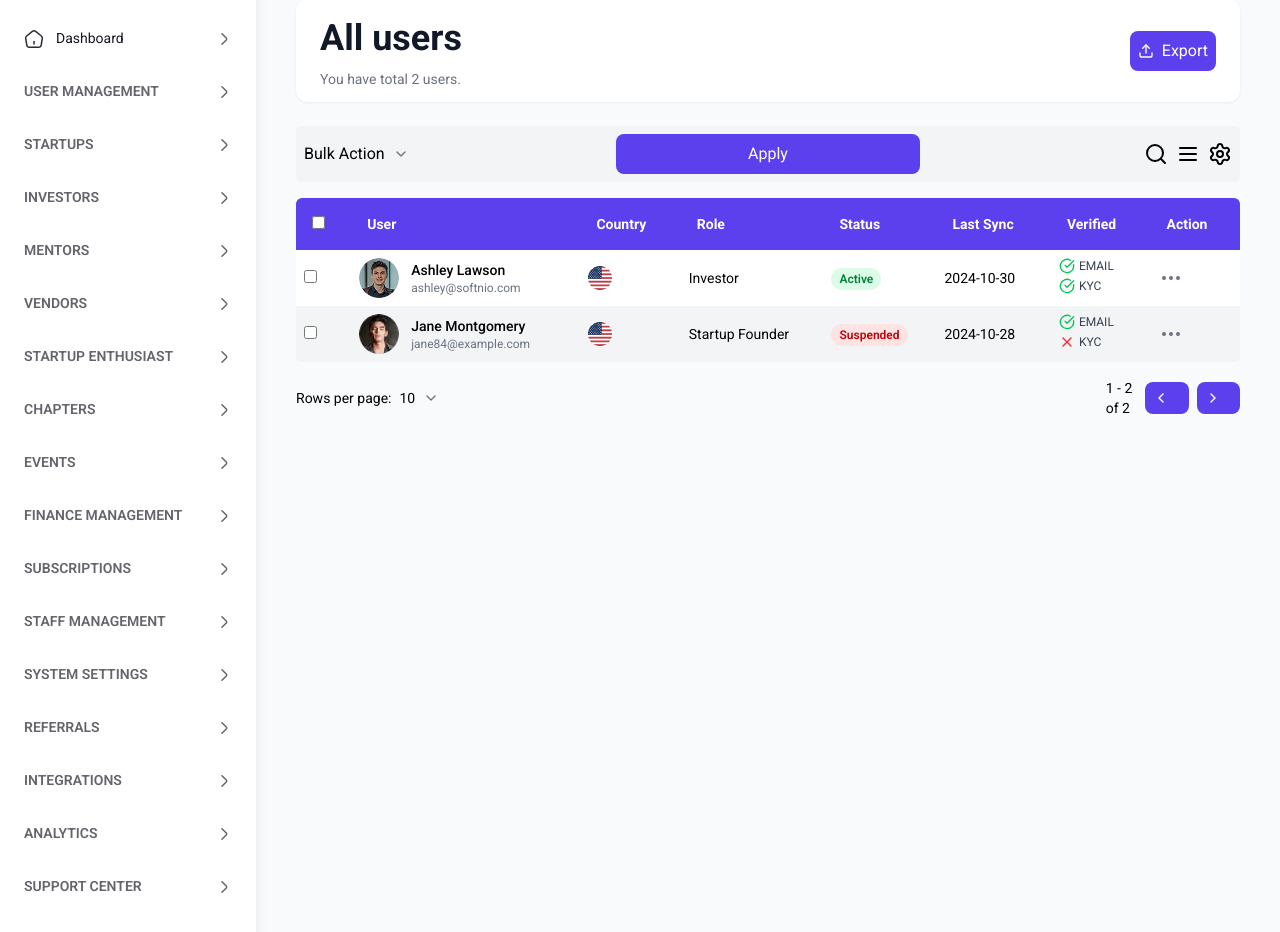
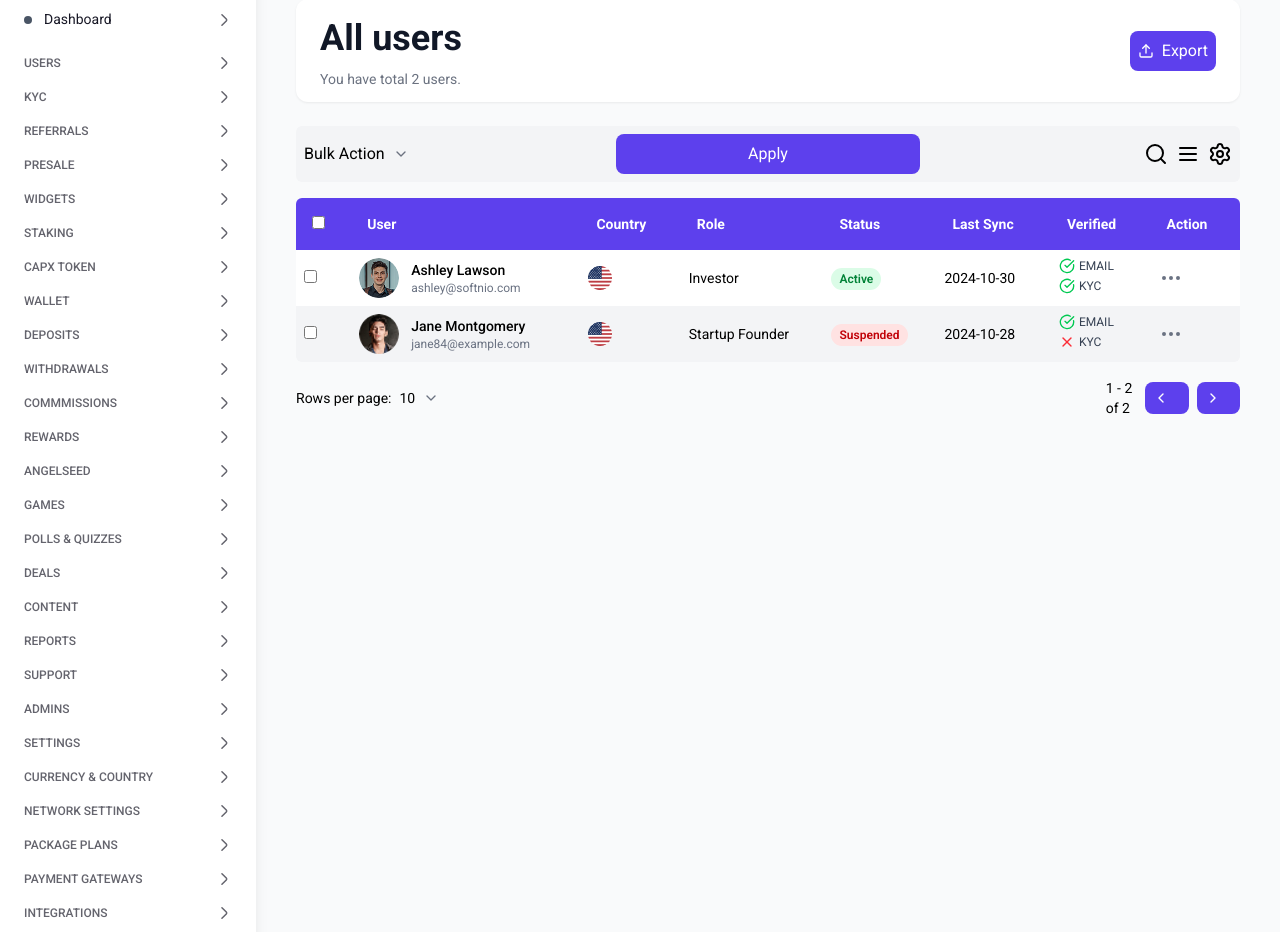
Before and after one commit to lovekush-pitchmatter/capsheild-admin-ui-svc, a React (Vite) app: page /user/users in a window 1280 px wide. Shown: the part 111-1043 px from the top of the page. Built offline with nearby package versions, Linux system fonts and the light colour scheme.

Commit message:
Add initial project files

```diff
--- a/src/components/common/Sidebar.tsx
+++ b/src/components/common/Sidebar.tsx
@@ -1,7 +1,7 @@
-import React, { useState } from "react";
-import { Link, useLocation } from "react-router-dom";
-import HomeIcon from "../icons/HomeIcon";
-import ArrowIcon from "../icons/ArrowIcon";
+import React, { useState } from 'react';
+import { Link, useLocation } from 'react-router-dom';
+import HomeIcon from '../icons/HomeIcon';
+import ArrowIcon from '../icons/ArrowIcon';
 
 interface SidebarItem {
   name: string;
@@ -10,7 +10,7 @@ interface SidebarItem {
 }
 
 interface SidebarSection {
-  type: "main" | "heading";
+  type: 'main' | 'heading';
   name?: string;
   items: SidebarItem[];
 }
@@ -22,235 +22,289 @@ interface SidebarProps {
 
 const sidebarData: SidebarSection[] = [
   {
-    type: "main",
-    name: "MAIN",
-    items: [{ name: "Dashboard", icon: HomeIcon, to: "/" }],
+    type: 'main',
+    name: 'MAIN',
+    items: [{ name: 'Dashboard', icon: HomeIcon, to: '/dashboard' }],
   },
   {
-    type: "heading",
-    name: "USER MANAGEMENT",
+    type: 'heading',
+    name: 'Users',
     items: [
-      { name: "General", icon: HomeIcon, to: "/user/general" },
-      { name: "User", icon: HomeIcon, to: "/user/users" },
-      { name: "User Details", icon: HomeIcon, to: "/user/user-details" },
-      { name: "Reports & Insights", icon: HomeIcon, to: "/user/reports" },
-      { name: "Communication", icon: HomeIcon, to: "/user/communication" },
+      { name: 'All Users', icon: HomeIcon, to: '/user/users' },
+      { name: 'KYC Verification', icon: HomeIcon, to: '/user/kyc-verification' },
+      { name: 'Referrals & uplines', icon: HomeIcon, to: '/user/referrals-uplines' },
+      { name: 'Commmision Status', icon: HomeIcon, to: '/user/commision-Status' },
+      { name: 'Users Action Log', icon: HomeIcon, to: '/user/user-action-log' },
+      { name: 'Add Fund', icon: HomeIcon, to: '/user/add-fund' },
+      { name: 'Deduct fund', icon: HomeIcon, to: '/user/deduct-fund' },
+      { name: 'Blocked Users', icon: HomeIcon, to: '/user/blocked-users' },
     ],
   },
   {
-    type: "heading",
-    name: "STARTUPS",
+    type: 'heading',
+    name: 'KYC',
     items: [
-      { name: "Applications", icon: HomeIcon, to: "/startups/applications" },
-      { name: "Deals", icon: HomeIcon, to: "/startups/deals" },
-      { name: "Reports", icon: HomeIcon, to: "/startups/reports" },
+      { name: 'Applications', icon: HomeIcon, to: '/startups/applications' },
+      { name: 'Deals', icon: HomeIcon, to: '/startups/deals' },
+      { name: 'Reports', icon: HomeIcon, to: '/startups/reports' },
     ],
   },
   {
-    type: "heading",
-    name: "INVESTORS",
+    type: 'heading',
+    name: 'Referrals',
     items: [
-      { name: "Investor Info", icon: HomeIcon, to: "/investors/info" },
-      { name: "Investments", icon: HomeIcon, to: "/investors/investments" },
-      { name: "Reports", icon: HomeIcon, to: "/investors/reports" },
+      { name: 'Investor Info', icon: HomeIcon, to: '/investors/info' },
+      { name: 'Investments', icon: HomeIcon, to: '/investors/investments' },
+      { name: 'Reports', icon: HomeIcon, to: '/investors/reports' },
     ],
   },
   {
-    type: "heading",
-    name: "MENTORS",
+    type: 'heading',
+    name: 'Presale',
     items: [
-      { name: "Applications", icon: HomeIcon, to: "/mentors/applications" },
-      { name: "Management", icon: HomeIcon, to: "/mentors/management" },
-      { name: "Reports", icon: HomeIcon, to: "/mentors/reports" },
+      { name: 'Applications', icon: HomeIcon, to: '/mentors/applications' },
+      { name: 'Management', icon: HomeIcon, to: '/mentors/management' },
+      { name: 'Reports', icon: HomeIcon, to: '/mentors/reports' },
     ],
   },
   {
-    type: "heading",
-    name: "VENDORS",
+    type: 'heading',
+    name: 'Widgets',
     items: [
-      { name: "Applications", icon: HomeIcon, to: "/vendors/applications" },
-      { name: "Products & Sales", icon: HomeIcon, to: "/vendors/products" },
-      { name: "Reports", icon: HomeIcon, to: "/vendors/reports" },
+      { name: 'Applications', icon: HomeIcon, to: '/vendors/applications' },
+      { name: 'Products & Sales', icon: HomeIcon, to: '/vendors/products' },
+      { name: 'Reports', icon: HomeIcon, to: '/vendors/reports' },
     ],
   },
   {
-    type: "heading",
-    name: "STARTUP ENTHUSIAST",
+    type: 'heading',
+    name: 'Staking',
     items: [
-      { name: "Applications", icon: HomeIcon, to: "/enthusiast/applications" },
-      { name: "Reports", icon: HomeIcon, to: "/enthusiast/reports" },
+      { name: 'Applications', icon: HomeIcon, to: '/enthusiast/applications' },
+      { name: 'Reports', icon: HomeIcon, to: '/enthusiast/reports' },
     ],
   },
   {
-    type: "heading",
-    name: "CHAPTERS",
+    type: 'heading',
+    name: 'CAPX Token',
     items: [
-      { name: "Management", icon: HomeIcon, to: "/chapters/management" },
-      { name: "Reports", icon: HomeIcon, to: "/chapters/reports" },
+      { name: 'Management', icon: HomeIcon, to: '/chapters/management' },
+      { name: 'Reports', icon: HomeIcon, to: '/chapters/reports' },
     ],
   },
   {
-    type: "heading",
-    name: "EVENTS",
+    type: 'heading',
+    name: 'Wallet',
     items: [
-      { name: "Event Management", icon: HomeIcon, to: "/events/management" },
-      { name: "Reports", icon: HomeIcon, to: "/events/reports" },
+      { name: 'Event Management', icon: HomeIcon, to: '/events/management' },
+      { name: 'Reports', icon: HomeIcon, to: '/events/reports' },
     ],
   },
   {
-    type: "heading",
-    name: "FINANCE MANAGEMENT",
+    type: 'heading',
+    name: 'Deposits',
     items: [
-      { name: "Transactions", icon: HomeIcon, to: "/finance/transactions" },
-      { name: "Revenue & Fees", icon: HomeIcon, to: "/finance/revenue" },
-      { name: "Reports", icon: HomeIcon, to: "/finance/reports" },
+      { name: 'Transactions', icon: HomeIcon, to: '/finance/transactions' },
+      { name: 'Revenue & Fees', icon: HomeIcon, to: '/finance/revenue' },
+      { name: 'Reports', icon: HomeIcon, to: '/finance/reports' },
     ],
   },
   {
-    type: "heading",
-    name: "SUBSCRIPTIONS",
+    type: 'heading',
+    name: 'Withdrawals',
     items: [
-      {
-        name: "Manage Membership",
-        icon: HomeIcon,
-        to: "/subscriptions/manage",
-      },
-      { name: "Promo Codes", icon: HomeIcon, to: "/subscriptions/promo-codes" },
+      { name: 'Manage Membership', icon: HomeIcon, to: '/subscriptions/manage' },
+      { name: 'Promo Codes', icon: HomeIcon, to: '/subscriptions/promo-codes' },
     ],
   },
   {
-    type: "heading",
-    name: "STAFF MANAGEMENT",
+    type: 'heading',
+    name: 'Commmissions',
     items: [
-      { name: "Admin Staff", icon: HomeIcon, to: "/staff/admin" },
-      { name: "Logs", icon: HomeIcon, to: "/staff/logs" },
+      { name: 'Admin Staff', icon: HomeIcon, to: '/staff/admin' },
+      { name: 'Logs', icon: HomeIcon, to: '/staff/logs' },
     ],
   },
   {
-    type: "heading",
-    name: "SYSTEM SETTINGS",
+    type: 'heading',
+    name: 'Rewards',
     items: [
-      { name: "Country & Regions", icon: HomeIcon, to: "/settings/countries" },
-      {
-        name: "Currency & Language",
-        icon: HomeIcon,
-        to: "/settings/currency-language",
-      },
-      {
-        name: "Skills & Interests",
-        icon: HomeIcon,
-        to: "/settings/skills-interests",
-      },
-      {
-        name: "Targeting & Segmentation",
-        icon: HomeIcon,
-        to: "/settings/targeting",
-      },
-      { name: "Payment Settings", icon: HomeIcon, to: "/settings/payment" },
-      { name: "Roles & Permissions", icon: HomeIcon, to: "/settings/roles" },
-      { name: "Tax Management", icon: HomeIcon, to: "/settings/tax" },
-      {
-        name: "Communication Settings",
-        icon: HomeIcon,
-        to: "/settings/communication",
-      },
+      { name: 'Country & Regions', icon: HomeIcon, to: '/settings/countries' },
+      { name: 'Currency & Language', icon: HomeIcon, to: '/settings/currency-language' },
+      { name: 'Skills & Interests', icon: HomeIcon, to: '/settings/skills-interests' },
+      { name: 'Targeting & Segmentation', icon: HomeIcon, to: '/settings/targeting' },
+      { name: 'Payment Settings', icon: HomeIcon, to: '/settings/payment' },
+      { name: 'Roles & Permissions', icon: HomeIcon, to: '/settings/roles' },
+      { name: 'Tax Management', icon: HomeIcon, to: '/settings/tax' },
+      { name: 'Communication Settings', icon: HomeIcon, to: '/settings/communication' },
     ],
   },
   {
-    type: "heading",
-    name: "REFERRALS",
+    type: 'heading',
+    name: 'AngelSEED',
     items: [
-      { name: "Overview", icon: HomeIcon, to: "/referrals/overview" },
-      { name: "Plans", icon: HomeIcon, to: "/referrals/plans" },
+      { name: 'Overview', icon: HomeIcon, to: '/referrals/overview' },
+      { name: 'Plans', icon: HomeIcon, to: '/referrals/plans' },
     ],
   },
   {
-    type: "heading",
-    name: "INTEGRATIONS",
+    type: 'heading',
+    name: 'Games',
     items: [
-      { name: "Third-Party", icon: HomeIcon, to: "/integrations/third-party" },
-      { name: "Plans", icon: HomeIcon, to: "/integrations/plans" },
+      { name: 'Third-Party', icon: HomeIcon, to: '/integrations/third-party' },
+      { name: 'Plans', icon: HomeIcon, to: '/integrations/plans' },
     ],
   },
   {
-    type: "heading",
-    name: "ANALYTICS",
+    type: 'heading',
+    name: 'Polls & Quizzes',
     items: [
-      { name: "User Analytics", icon: HomeIcon, to: "/analytics/users" },
-      { name: "Deal Analytics", icon: HomeIcon, to: "/analytics/deals" },
+      { name: 'User Analytics', icon: HomeIcon, to: '/analytics/users' },
+      { name: 'Deal Analytics', icon: HomeIcon, to: '/analytics/deals' },
     ],
   },
   {
-    type: "heading",
-    name: "SUPPORT CENTER",
+    type: 'heading',
+    name: 'Deals',
     items: [
-      { name: "Tickets", icon: HomeIcon, to: "/support/tickets" },
-      { name: "Knowledge Base", icon: HomeIcon, to: "/support/knowledge" },
+      { name: 'Tickets', icon: HomeIcon, to: '/support/tickets' },
+      { name: 'Knowledge Base', icon: HomeIcon, to: '/support/knowledge' },
     ],
   },
   {
-    type: "heading",
-    name: "SECURITY & COMPLIANCE",
+    type: 'heading',
+    name: 'Content',
     items: [
-      { name: "Account Security", icon: HomeIcon, to: "/security/account" },
-      { name: "Compliance", icon: HomeIcon, to: "/security/compliance" },
+      { name: 'Account Security', icon: HomeIcon, to: '/security/account' },
+      { name: 'Compliance', icon: HomeIcon, to: '/security/compliance' },
     ],
   },
   {
-    type: "heading",
-    name: "MATCHING SYSTEM",
+    type: 'heading',
+    name: 'Reports',
     items: [
-      { name: "Overview", icon: HomeIcon, to: "/matching/overview" },
-      { name: "Matching Criteria", icon: HomeIcon, to: "/matching/criteria" },
-      { name: "Match History", icon: HomeIcon, to: "/matching/history" },
+      { name: 'Overview', icon: HomeIcon, to: '/matching/overview' },
+      { name: 'Matching Criteria', icon: HomeIcon, to: '/matching/criteria' },
+      { name: 'Match History', icon: HomeIcon, to: '/matching/history' },
     ],
   },
   {
-    type: "heading",
-    name: "MATCHING ALGORITHM",
+    type: 'heading',
+    name: 'Support',
     items: [
-      {
-        name: "Algorithm Configuration",
-        icon: HomeIcon,
-        to: "/algorithm/config",
-      },
-      {
-        name: "Automated Matching",
-        icon: HomeIcon,
-        to: "/algorithm/automated",
-      },
-      {
-        name: "Performance Analytics",
-        icon: HomeIcon,
-        to: "/algorithm/analytics",
-      },
+      { name: 'Algorithm Configuration', icon: HomeIcon, to: '/algorithm/config' },
+      { name: 'Automated Matching', icon: HomeIcon, to: '/algorithm/automated' },
+      { name: 'Performance Analytics', icon: HomeIcon, to: '/algorithm/analytics' },
     ],
   },
   {
-    type: "heading",
-    name: "MANAGE QUESTIONS",
+    type: 'heading',
+    name: 'Admins',
     items: [
-      { name: "Create Questions", icon: HomeIcon, to: "/questions/create" },
-      { name: "Question Logic", icon: HomeIcon, to: "/questions/logic" },
-      { name: "Question Reports", icon: HomeIcon, to: "/questions/reports" },
+      { name: 'Create Questions', icon: HomeIcon, to: '/questions/create' },
+      { name: 'Question Logic', icon: HomeIcon, to: '/questions/logic' },
+      { name: 'Question Reports', icon: HomeIcon, to: '/questions/reports' },
     ],
   },
+
+  {
+    type: 'heading',
+    name: 'Settings',
+    items: [
+      { name: 'Create Questions', icon: HomeIcon, to: '/questions/create' },
+      { name: 'Question Logic', icon: HomeIcon, to: '/questions/logic' },
+      { name: 'Question Reports', icon: HomeIcon, to: '/questions/reports' },
+    ],
+  },
+  {
+    type: 'heading',
+    name: 'Currency & Country',
+    items: [
+      { name: 'Create Questions', icon: HomeIcon, to: '/questions/create' },
+      { name: 'Question Logic', icon: HomeIcon, to: '/questions/logic' },
+      { name: 'Question Reports', icon: HomeIcon, to: '/questions/reports' },
+    ],
+  },
+  {
+    type: 'heading',
+    name: 'Network Settings',
+    items: [
+      { name: 'Create Questions', icon: HomeIcon, to: '/questions/create' },
+      { name: 'Question Logic', icon: HomeIcon, to: '/questions/logic' },
+      { name: 'Question Reports', icon: HomeIcon, to: '/questions/reports' },
+    ],
+  },
+  {
+    type: 'heading',
+    name: 'Package Plans',
+    items: [
+      { name: 'Create Questions', icon: HomeIcon, to: '/questions/create' },
+      { name: 'Question Logic', icon: HomeIcon, to: '/questions/logic' },
+      { name: 'Question Reports', icon: HomeIcon, to: '/questions/reports' },
+    ],
+  },
+  {
+    type: 'heading',
+    name: 'Payment Gateways',
+    items: [
+      { name: 'Create Questions', icon: HomeIcon, to: '/questions/create' },
+      { name: 'Question Logic', icon: HomeIcon, to: '/questions/logic' },
+      { name: 'Question Reports', icon: HomeIcon, to: '/questions/reports' },
+    ],
+  },
+  {
+    type: 'heading',
+    name: 'Integrations',
+    items: [
+      { name: 'Create Questions', icon: HomeIcon, to: '/questions/create' },
+      { name: 'Question Logic', icon: HomeIcon, to: '/questions/logic' },
+      { name: 'Question Reports', icon: HomeIcon, to: '/questions/reports' },
+    ],
+  },
+  {
+    type: 'heading',
+    name: 'Logs',
+    items: [
+      { name: 'Create Questions', icon: HomeIcon, to: '/questions/create' },
+      { name: 'Question Logic', icon: HomeIcon, to: '/questions/logic' },
+      { name: 'Question Reports', icon: HomeIcon, to: '/questions/reports' },
+    ],
+  },
+  {
+    type: 'heading',
+    name: 'Audit Tools',
+    items: [
+      { name: 'Create Questions', icon: HomeIcon, to: '/questions/create' },
+      { name: 'Question Logic', icon: HomeIcon, to: '/questions/logic' },
+      { name: 'Question Reports', icon: HomeIcon, to: '/questions/reports' },
+    ],
+  },
+  {
+    type: 'heading',
+    name: 'Blacklist',
+    items: [
+      { name: 'Create Questions', icon: HomeIcon, to: '/questions/create' },
+      { name: 'Question Logic', icon: HomeIcon, to: '/questions/logic' },
+      { name: 'Question Reports', icon: HomeIcon, to: '/questions/reports' },
+    ],
+  },
+
 ];
 
+
 const Sidebar: React.FC<SidebarProps> = ({ isOpen, onClose }) => {
-  const [expandedSections, setExpandedSections] = useState<{
-    [key: number]: boolean;
-  }>({ 0: true });
+  const [expandedSections, setExpandedSections] = useState<{ [key: number]: boolean }>({ 0: true });
   const location = useLocation();
 
   const toggleSection = (index: number) => {
-    setExpandedSections((prev) => ({
+    setExpandedSections(prev => ({
       ...prev,
       [index]: !prev[index],
     }));
   };
 
   return (
+
     <>
       {isOpen && (
         <div
@@ -260,9 +314,8 @@ const Sidebar: React.FC<SidebarProps> = ({ isOpen, onClose }) => {
       )}
 
       <div
-        className={`fixed lg:static inset-y-0 left-0 z-50 w-64 bg-white shadow-lg transform transition-transform duration-300 ease-in-out ${
-          isOpen ? "translate-x-0" : "-translate-x-full lg:translate-x-0"
-        } overflow-y-auto`}
+        className={`fixed lg:static inset-y-0 left-0 z-50 w-64 bg-white shadow-lg transform transition-transform duration-300 ease-in-out ${isOpen ? 'translate-x-0' : '-translate-x-full lg:translate-x-0'
+          } overflow-y-auto`}
       >
         <div className="flex items-center justify-between p-4 lg:hidden border-b border-gray-200">
           <div className="py-2 px-4" />
@@ -286,18 +339,17 @@ const Sidebar: React.FC<SidebarProps> = ({ isOpen, onClose }) => {
         <nav className="py-4">
           {sidebarData.map((section, index) => (
             <div key={index} className="mb-4">
-              {(section.type === "heading" || section.type === "main") && (
+              {(section.type === 'heading' || section.type === 'main') && (
                 <div
                   className="flex items-center justify-between px-6 mb-2 cursor-pointer hover:bg-gray-50"
                   onClick={() => toggleSection(index)}
                 >
-                  <h3 className="text-[#64646D] text-[14px] py-2 font-semibold roboto-font uppercase">
+                  <h3 className="text-[#64646D] text-[12px] font-medium roboto-font uppercase">
                     {section.name || section.type}
                   </h3>
                   <ArrowIcon
-                    className={`transform transition-transform duration-200 ${
-                      expandedSections[index] ? "rotate-90" : ""
-                    }`}
+                    className={`transform transition-transform duration-200 ${expandedSections[index] ? 'rotate-90' : ''
+                      }`}
                   />
                 </div>
               )}
@@ -309,17 +361,20 @@ const Sidebar: React.FC<SidebarProps> = ({ isOpen, onClose }) => {
                     return (
                       <li key={itemIndex} className="mb-1">
                         <Link
-                          to={item.to || "#"}
+                          to={item.to || '#'}
                           onClick={onClose}
-                          className={`flex items-center py-2 px-6 transition-colors duration-200 ${
-                            isActive
-                              ? "bg-[#E0EDFF] text-[#0056D2]"
-                              : "text-[#171725] hover:bg-gray-100"
-                          }`}
+                          className={`flex items-center py-2 px-6 transition-colors duration-200 ${isActive
+                            ? 'bg-[#E0EDFF] text-[#0056D2]'
+                            : 'text-[#171725] hover:bg-gray-100'
+                            }`}
                         >
-                          <item.icon
+                          {/* <item.icon
                             className="mr-3 flex-shrink-0"
-                            stroke={isActive ? "#0056D2" : "#292D32"}
+                            stroke={isActive ? '#0056D2' : '#292D32'}
+                          /> */}
+                          <div
+                            className={`w-2 h-2 rounded-full mr-3 flex-shrink-0 ${isActive ? 'bg-blue-600' : 'bg-gray-600'
+                              }`}
                           />
                           <span className="text-[14px] roboto-font font-normal flex-1 truncate">
                             {item.name}
@@ -336,6 +391,8 @@ const Sidebar: React.FC<SidebarProps> = ({ isOpen, onClose }) => {
         </nav>
       </div>
     </>
+
+
   );
 };
 
```
Also changed, not shown: 1 other file (tests, documents, lock files or other folders).
